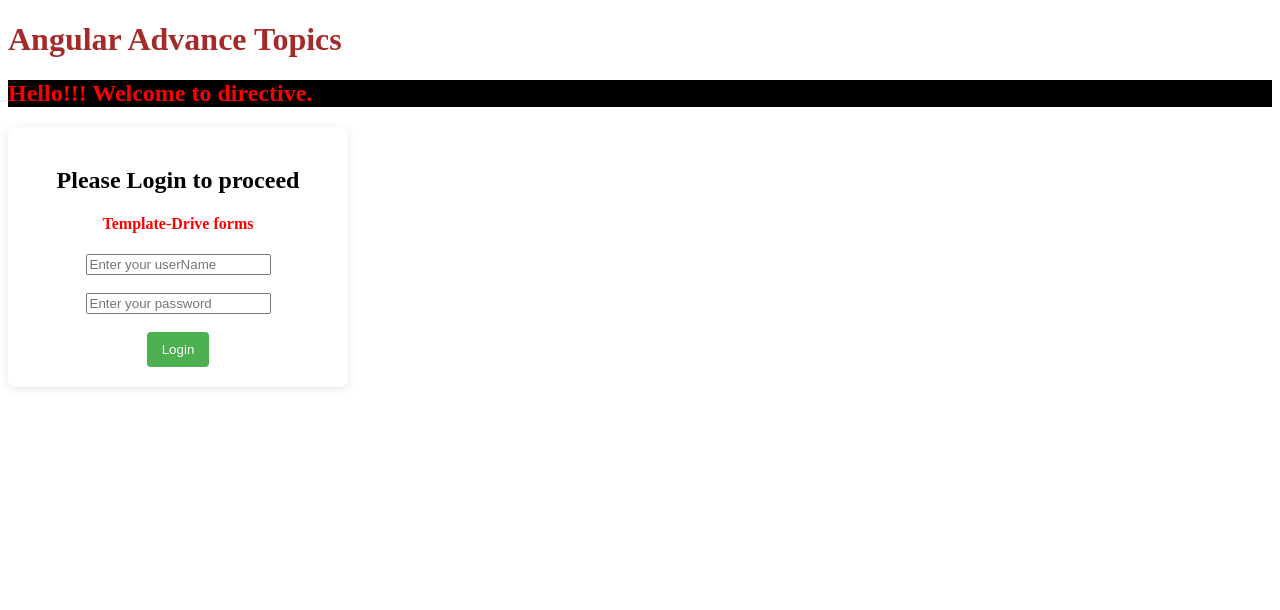
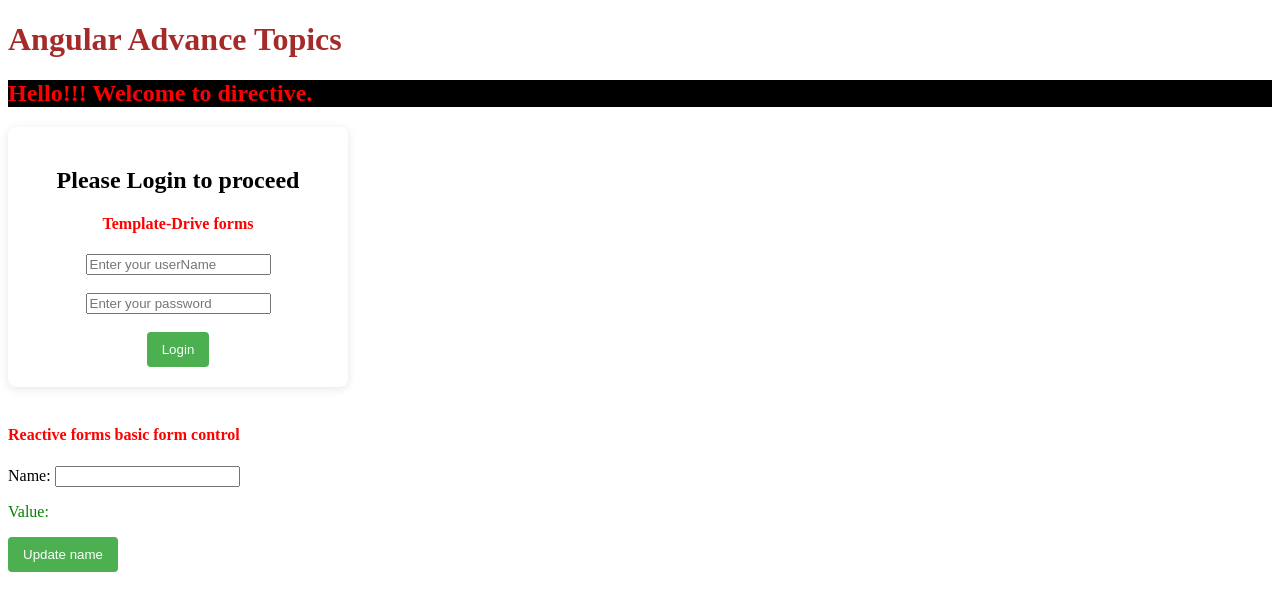
Before and after one commit to Sufiyan33/Learning-Angular, an Angular app in the folder Angular-Advance/advance/: page / in a window 1280 px wide. Shown: the top 610 px of the page. Built offline with nearby package versions, Linux system fonts and the light colour scheme.

Commit message:
Applying reactive form basic form control

```diff
--- a/Angular-Advance/advance/src/app/app.component.html
+++ b/Angular-Advance/advance/src/app/app.component.html
@@ -22,3 +22,13 @@
         <button [disabled]="loginForm.form.status === 'INVALID'" class="btn">Login</button>
     </form>
 </div>
+
+<!-- Reactive froms -->
+ <br/>
+ <form>
+ <h4 style="color: red;">Reactive forms basic form control</h4>
+    <label for="name">Name: </label>
+    <input type="text" id="name" [formControl]="nameFiled"><br/>
+    <p style="color: green;">Value: {{nameFiled.value}}</p>
+    <button class="btn" (click)="updateName()">Update name</button>
+ </form>
--- a/Angular-Advance/advance/src/app/app.component.ts
+++ b/Angular-Advance/advance/src/app/app.component.ts
@@ -3,11 +3,14 @@ import { RouterOutlet } from '@angular/router';
 import { RedElementDirective } from './red-element.directive';
 import { FormsModule } from '@angular/forms';
 import { CommonModule } from '@angular/common';
+import { ReactiveFormsModule } from '@angular/forms';
+import { FormControl } from '@angular/forms';
 
 @Component({
   selector: 'app-root',
   standalone: true,
-  imports: [RouterOutlet, RedElementDirective, FormsModule, CommonModule],
+  imports: [RouterOutlet, RedElementDirective, FormsModule, CommonModule,
+    ReactiveFormsModule],
   templateUrl: './app.component.html',
   styleUrl: './app.component.scss'
 })
@@ -18,4 +21,9 @@ export class AppComponent {
   userLogin(item:any){
     console.warn(item)
   }
+
+  public nameFiled = new FormControl('');
+  updateName(){
+    this.nameFiled.setValue('Reactive forms');
+  }
 }
```
